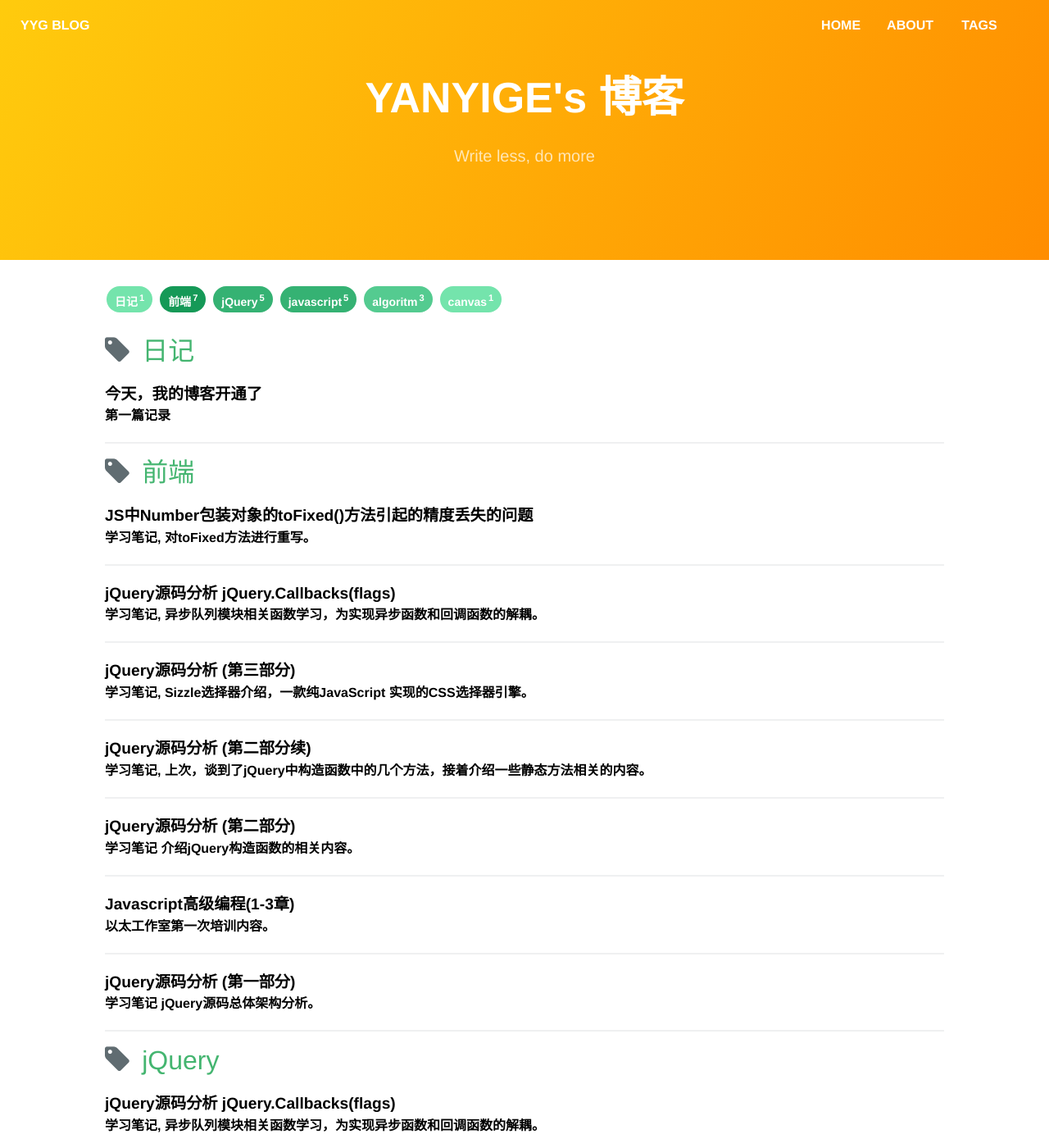
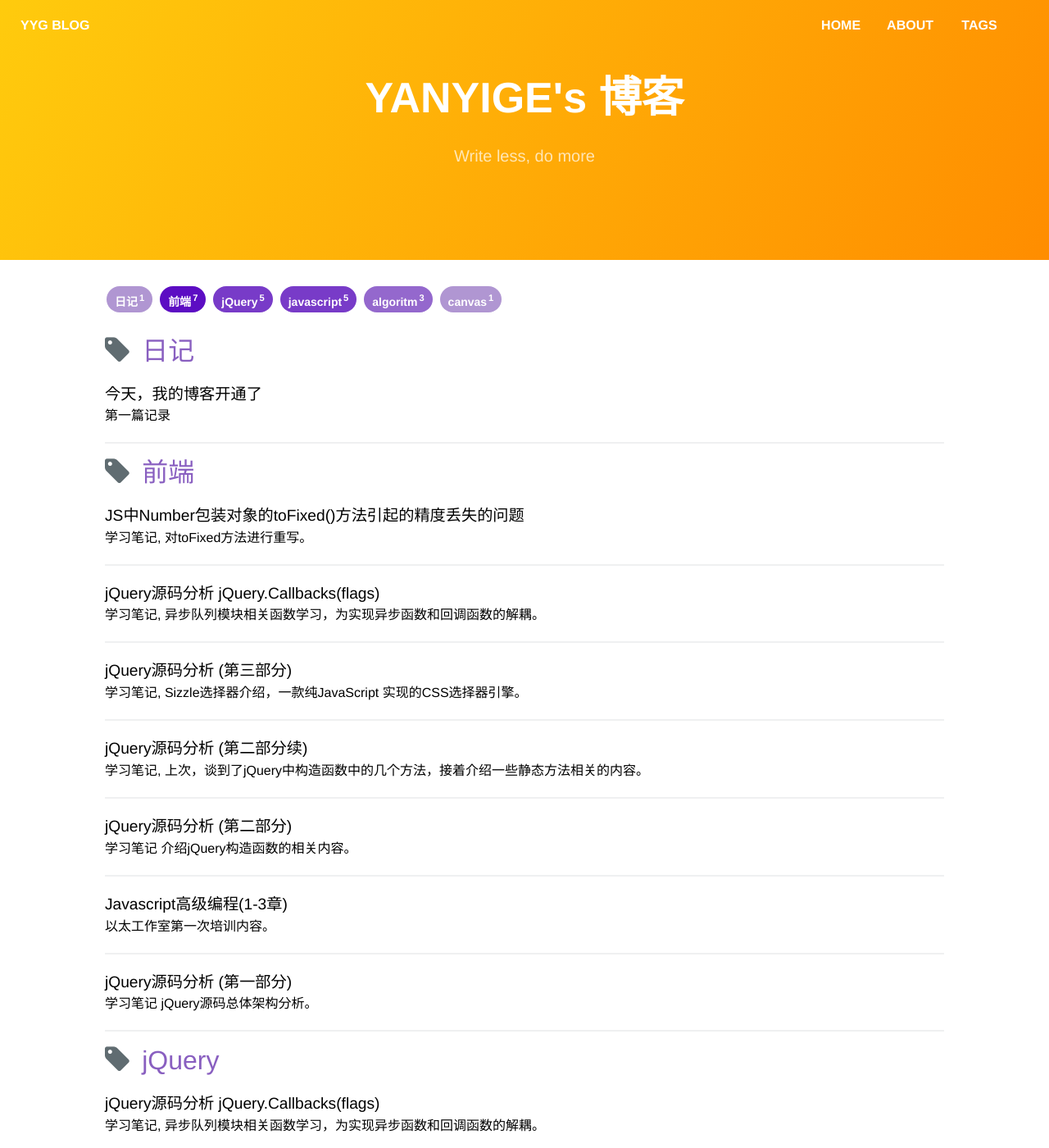
Before and after one commit to yanyige/blog, a Jekyll site: the page built from tags.md, in a window 1280 px wide and 1400 px high. Shown: the whole window at 82% size. Built offline with Jekyll 4.4.1, drawn with Linux system fonts in a browser that asks for light colours.

Commit message:
fix tags.html

```diff
--- a/_layouts/tags.html
+++ b/_layouts/tags.html
@@ -67,7 +67,7 @@
     if($('#tag_cloud').length !== 0){
         $.fn.tagcloud.defaults = {
             //size: {start: 1, end: 1, unit: 'em'},
-            color: {start: '#74E4AC', end: '#159957;'},
+            color: {start: '#B096D2', end: '#5C0DC3;'},
         };
         $('#tag_cloud a').tagcloud();
     }
--- a/_sass/tags.scss
+++ b/_sass/tags.scss
@@ -31,7 +31,7 @@
 		font-family: $body-text-font;
 		margin-left: 15px;
 		font-size: 2rem;
-		color: #44B570;
+		color: #895fc0;;
 	}
 	list-style: none;
 }
@@ -41,6 +41,7 @@
 	font-size: 1.2rem;
 	a {
 		color: black;
+		font-weight: normal;
 	}
 	.article-excerpt {
 		display: block;
```
